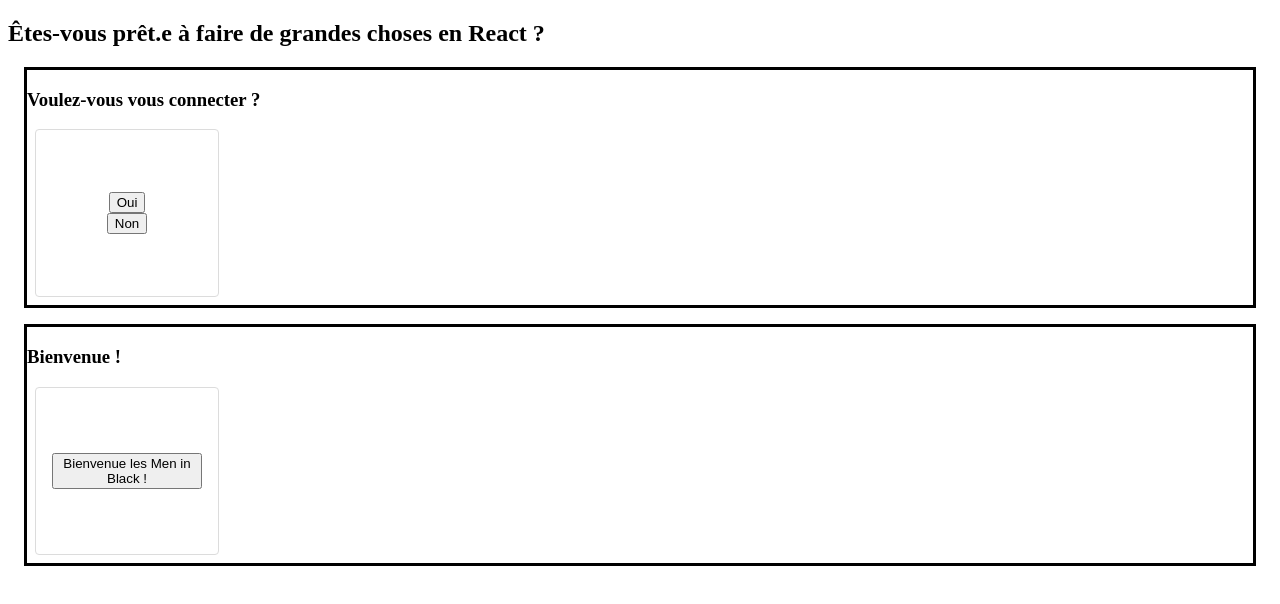
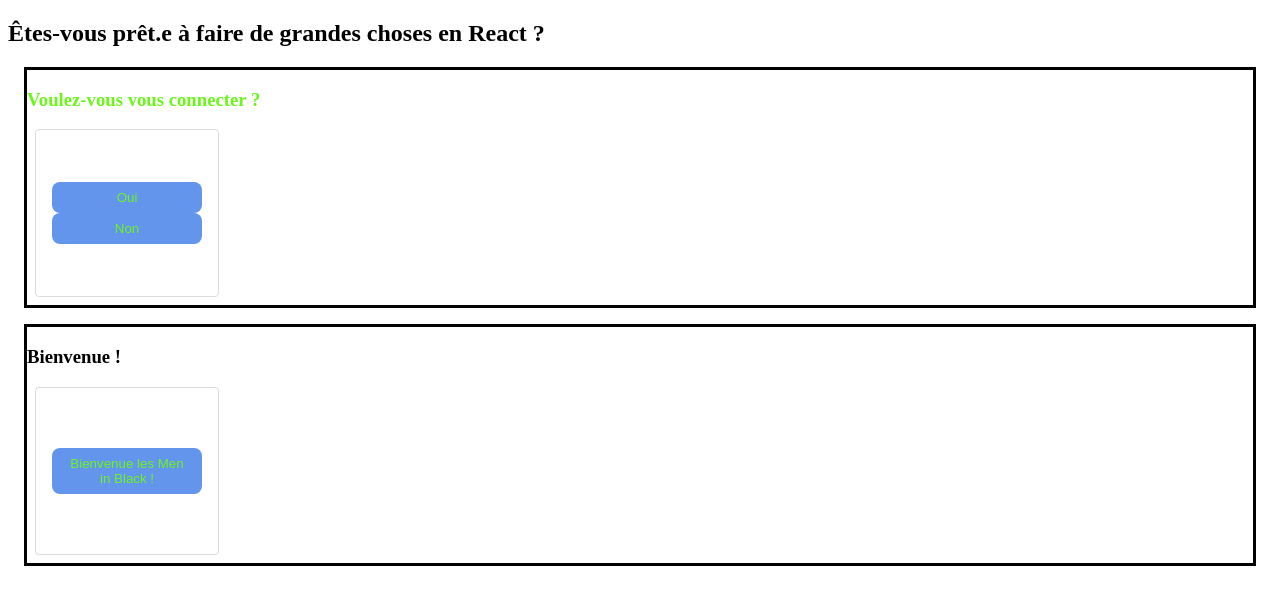
Before and after one commit to MaximePie/react-app-demo, a React (Create React App) app: page / in a window 1280 px wide. Shown: the top 604 px of the page. Built offline with nearby package versions, Linux system fonts and the light colour scheme.

Commit message:
style: Add variables files on SCSS

```diff
--- a/src/components/Login.jsx
+++ b/src/components/Login.jsx
@@ -5,7 +5,7 @@ import Button from "./Button";
 export default function Login() {
   return (
     <div className="Login">
-      <h3>Voulez-vous vous connecter ?</h3>
+      <h3 className="Login__header">Voulez-vous vous connecter ?</h3>
       <Card>
         <Button text="Oui"/>
         <Button text="Non"/>
--- a/src/style/App.scss
+++ b/src/style/App.scss
@@ -1,3 +1,9 @@
+// Importing Variables
+@import "spacing";
+@import "colors";
+
+// Importing components
+@import "Button";
 @import "Card";
 @import "Login";
 @import "Welcome";
--- /dev/null
+++ b/src/style/_Button.scss
@@ -0,0 +1,10 @@
+.Button {
+  border: none;
+  outline: none;
+  width: 150px;
+  padding: 8px 16px;
+  border-radius: 8px;
+
+  background-color: $secondaryColor;
+  color: $primaryColor;
+}
--- a/src/style/_Login.scss
+++ b/src/style/_Login.scss
@@ -1,4 +1,8 @@
 .Login {
   border: solid;
-  margin: 1em;
+  margin: $defaultSpacing;
+
+  &__header {
+    color: $primaryColor;
+  }
 }
--- /dev/null
+++ b/src/style/_colors.scss
@@ -0,0 +1,2 @@
+$primaryColor: #6bf51b;
+$secondaryColor: #6495ed;
--- /dev/null
+++ b/src/style/_spacing.scss
@@ -0,0 +1 @@
+$defaultSpacing: 1em;
```
